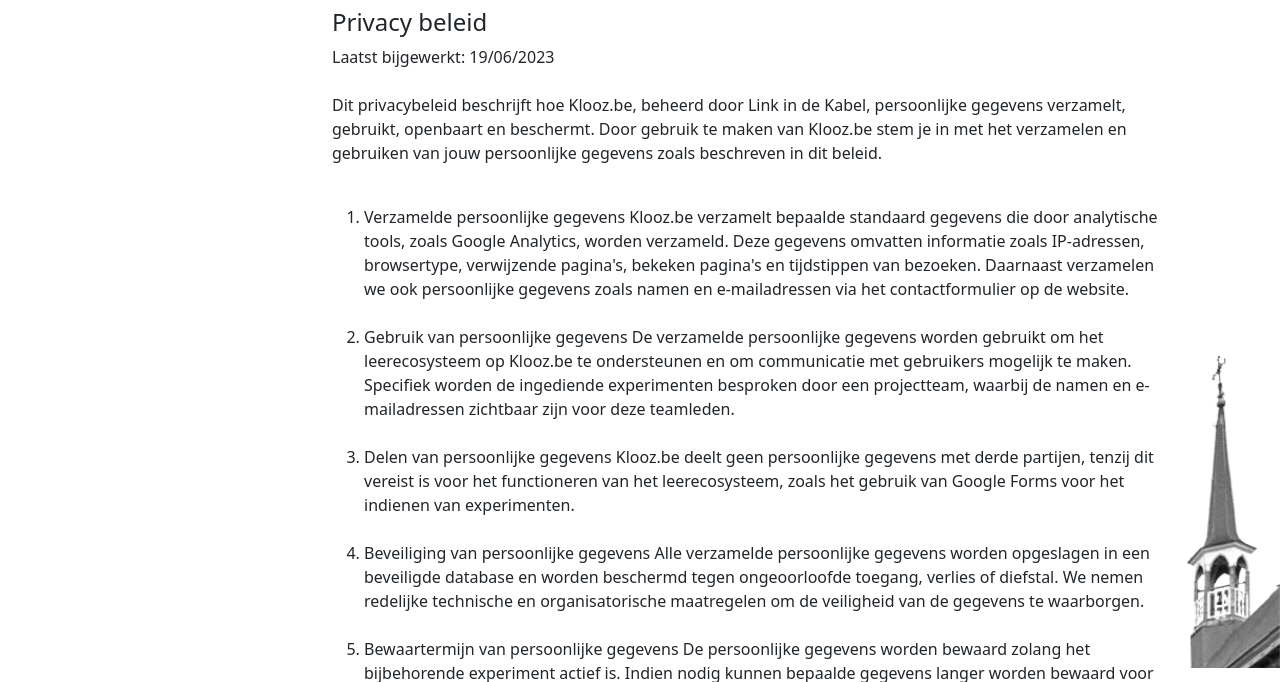
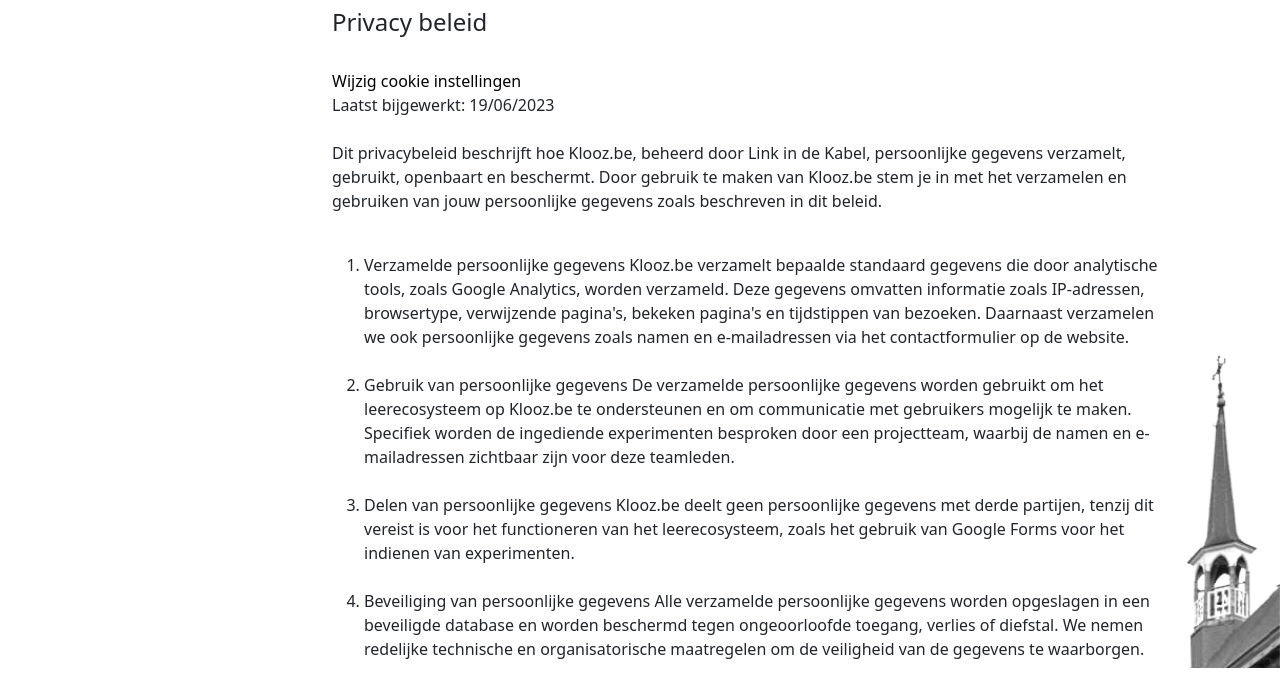
Before and after one commit to SwennenTom/Klooz2.0, a plain HTML site: page html/privacy.html in a window 1280 px wide. Shown: the part 132-814 px from the top of the page. Drawn offline with nearby package versions, Linux system fonts and the light colour scheme; a script that the page names is missing; files whose address does not match are found by name.

Commit message:
added beleid link to privacy

```diff
--- a/html/privacy.html
+++ b/html/privacy.html
@@ -69,7 +69,8 @@
             <div class="col-xl-3 col-lg-3 col-md-3 col-sm-3 col-3"></div>
             <div class="col-xl-8 col-lg-8 col-md-8 col-sm-8 col-8" id="navbar-position">
 
-                <h4>Privacy beleid</h4>
+                <h4>Privacy beleid</h4><br>
+                <a href="#" class="button is-success" id="linkdeco" onclick="return klaro.show();">Wijzig cookie instellingen</a><br>
                 <p>
                     Laatst bijgewerkt: 19/06/2023<br><br>
 
```
